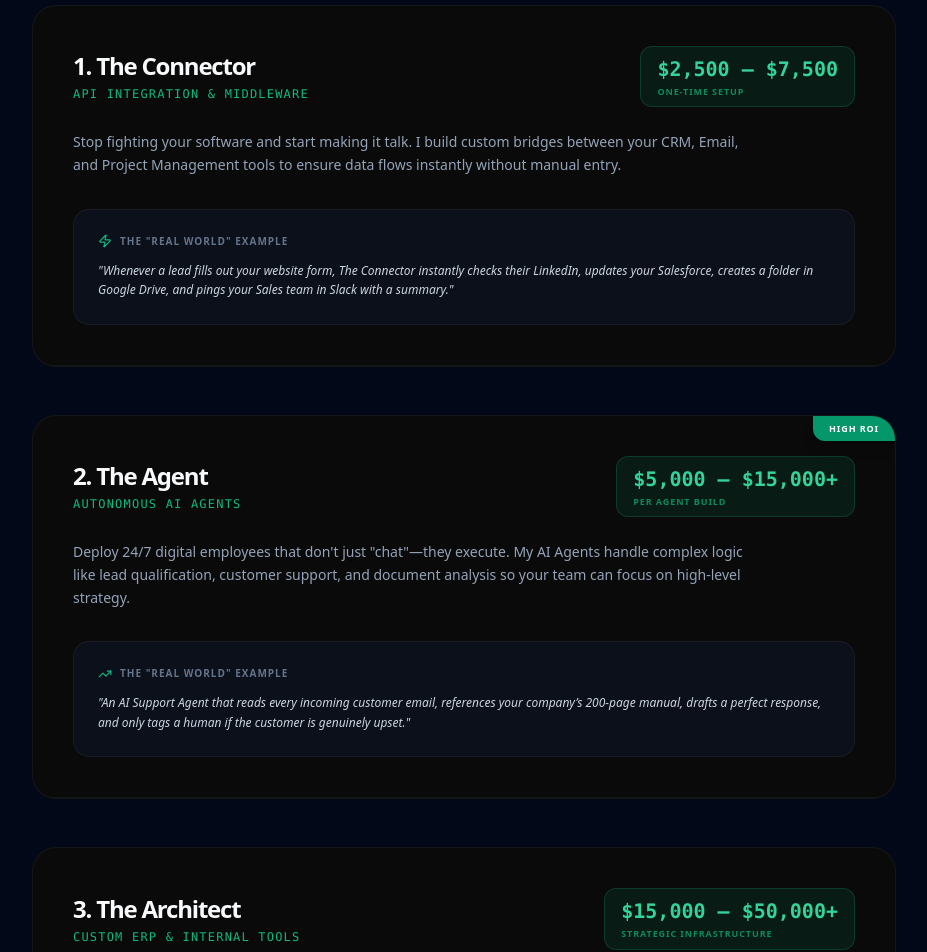
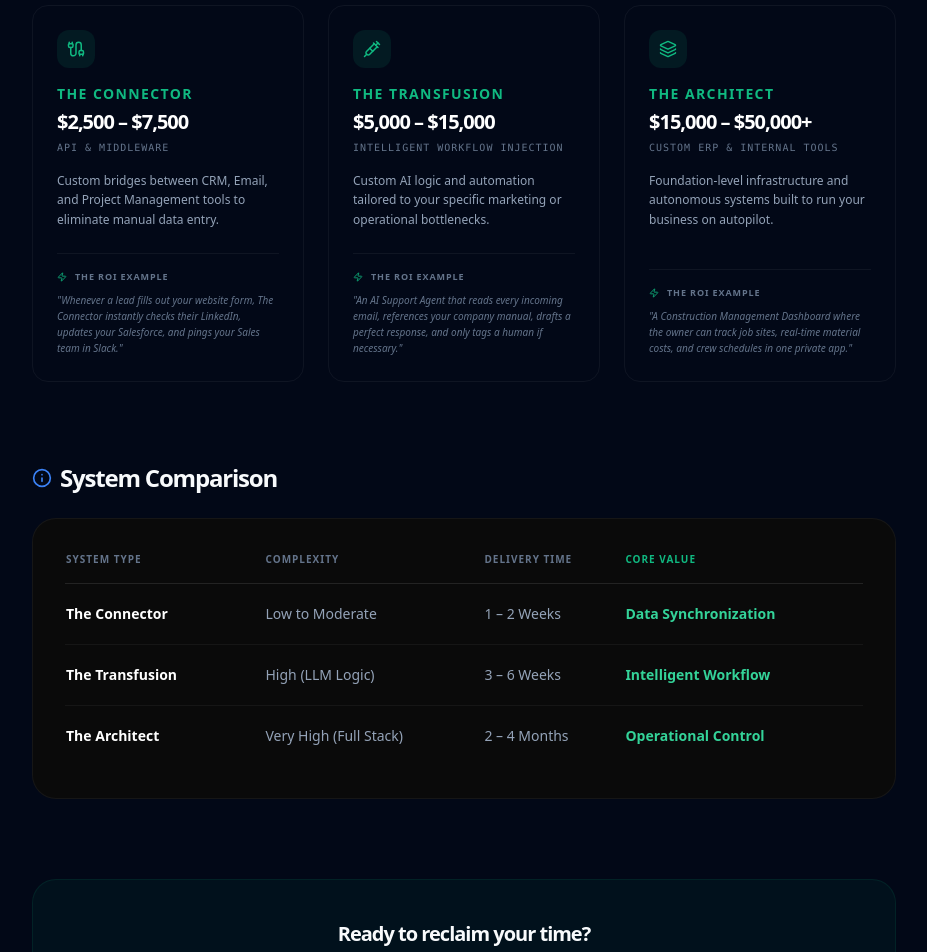
Before and after one commit to Tylor1210/Tycodes-webpage, a React (Vite) app: page /automation in a window 1280 px wide. Shown: the part 360-1312 px from the top of the page, without its empty margins (176-1103 px from the left). Built offline with nearby package versions, Linux system fonts and the light colour scheme.

Commit message:
feat: audit all CTAs — add analytics IDs, booking URLs, and cursor-pointer

```diff
--- a/src/App.tsx
+++ b/src/App.tsx
@@ -146,7 +146,9 @@ function App() {
                     ))}
                   </div>
                 </div>
-                <button className="mt-3 w-full py-1.5 bg-blue-600 group-hover:bg-blue-500 text-white text-[9px] font-black uppercase tracking-widest rounded-xl transition-all">
+                <button
+                  data-analytics-id="home-digital-presence-cta"
+                  className="mt-3 w-full py-1.5 bg-blue-600 group-hover:bg-blue-500 text-white text-[9px] font-black uppercase tracking-widest rounded-xl transition-all cursor-pointer">
                   Get the Package
                 </button>
               </Link>
--- a/src/components/ui/HeroTile.tsx
+++ b/src/components/ui/HeroTile.tsx
@@ -1,11 +1,11 @@
 import { Link } from "react-router-dom";
-import { Bot, ExternalLink } from "lucide-react";
+import { Bot, ExternalLink, Cable, Syringe, Layers } from "lucide-react";
 
 export default function HeroTile() {
   const tiers = [
-    { name: "The Connector", tag: "$2,500 – $7.5k", desc: "API & Middleware. Custom bridges between CRM, Email, and Project Management tools." },
-    { name: "The Agent", tag: "$5,000 – $15k+", desc: "Autonomous AI Agents. Deploy 24/7 digital employees for support and document analysis." },
-    { name: "The Architect", tag: "$15,000 – $50k+", desc: "Custom ERP & Internal Tools. Private dashboards and strategic systems for your business." },
+    { name: "The Connector", tag: "$2,500 – $7,500", desc: "API & Middleware. Custom bridges between CRM, Email, and Project Management tools.", icon: Cable },
+    { name: "The Transfusion", tag: "$5,000 – $15,000", desc: "Intelligent Workflow Injection. Custom AI logic tailored to your bottlenecks.", icon: Syringe },
+    { name: "The Architect", tag: "$15,000 – $50k+", desc: "Custom ERP & Internal Tools. Autonomous systems built to run on autopilot.", icon: Layers },
   ];
 
   return (
@@ -35,7 +35,10 @@ export default function HeroTile() {
         {tiers.map((p) => (
           <div key={p.name} className="flex flex-col py-1 pointer-events-none border-b border-slate-100 dark:border-white/5 last:border-0 pb-3 md:pb-1">
             <div className="flex items-center justify-between mb-1">
-              <p className="text-[11px] font-semibold text-slate-700 dark:text-slate-300">{p.name}</p>
+              <div className="flex items-center gap-2">
+                <p.icon size={12} className="text-emerald-500/50" />
+                <p className="text-[11px] font-semibold text-slate-700 dark:text-slate-300">{p.name}</p>
+              </div>
               <span className="text-[10px] font-black text-emerald-500 border border-emerald-500/20 bg-emerald-500/5 px-2 py-0.5 rounded flex-shrink-0">
                 {p.tag}
               </span>
--- a/src/components/ui/Navbar.tsx
+++ b/src/components/ui/Navbar.tsx
@@ -5,10 +5,9 @@ import { useTheme } from "../theme-provider";
 
 const navLinks = [
   { label: "Home", to: "/" },
-  { label: "Vite-com", to: "/services" },
+  { label: "Web Architecture", to: "/services" },
   { label: "Digital Presence", to: "/digital-presence" },
   { label: "Automation", to: "/automation" },
-  { label: "Web Architecture & Development", to: "/web-architecture-development" },
   { label: "Brand Infrastructure", to: "/brand" },
   { label: "Projects", to: "/projects" },
 ];
@@ -66,7 +65,8 @@ export default function Navbar({ market, isMarketOpen, visitorCount }: NavbarPro
           {/* Contact CTA */}
           <a
             href="mailto:contact@tycodes.dev"
-            className="hidden sm:flex items-center gap-1.5 bg-blue-600 hover:bg-blue-500 text-white text-[10px] font-black uppercase tracking-widest px-4 py-2.5 rounded-xl transition-all hover:scale-105 shadow-lg shadow-blue-600/20"
+            data-analytics-id="navbar-contact"
+            className="hidden sm:flex items-center gap-1.5 bg-blue-600 hover:bg-blue-500 text-white text-[10px] font-black uppercase tracking-widest px-4 py-2.5 rounded-xl transition-all hover:scale-105 shadow-lg shadow-blue-600/20 cursor-pointer"
           >
             <Mail size={12} />
             <span>Contact</span>
--- a/src/pages/Automation.tsx
+++ b/src/pages/Automation.tsx
@@ -1,5 +1,5 @@
 import { Link } from "react-router-dom";
-import { ArrowLeft, Zap, Bot, Layout, Mail, TrendingUp, Info } from "lucide-react";
+import { ArrowLeft, Zap, Bot, Mail, Info, Cable, Syringe, Layers } from "lucide-react";
 
 export default function AutomationPage() {
   return (
@@ -24,100 +24,60 @@ export default function AutomationPage() {
         I build the infrastructure that replaces manual labor with absolute efficiency.
       </p>
 
-      {/* Tiers */}
-      <div className="space-y-8 sm:space-y-12 mb-20">
-        {/* Tier 1: The Connector */}
-        <div className="rounded-3xl bg-[#0a0a0a] border border-white/5 overflow-hidden">
-          <div className="p-6 md:p-10 border-b border-white/5">
-            <div className="flex flex-col md:flex-row md:items-center justify-between gap-4 mb-6">
-              <div>
-                <h2 className="text-xl sm:text-2xl font-black tracking-tighter mb-1">1. The Connector</h2>
-                <p className="text-[10px] sm:text-xs font-mono text-emerald-500 leading-relaxed uppercase tracking-widest">API Integration & Middleware</p>
-              </div>
-              <div className="bg-emerald-500/10 border border-emerald-500/20 px-4 py-2 rounded-xl w-fit">
-                <span className="text-lg sm:text-xl font-black text-emerald-400 font-mono">$2,500 – $7,500</span>
-                <p className="text-[9px] text-emerald-500/70 font-bold uppercase tracking-widest mt-0.5">One-time setup</p>
-              </div>
+      {/* Tiers Grid */}
+      <div className="grid grid-cols-1 md:grid-cols-3 gap-6 mb-20">
+        {[
+          {
+            name: "The Connector",
+            price: "$2,500 – $7,500",
+            subtitle: "API & Middleware",
+            body: "Custom bridges between CRM, Email, and Project Management tools to eliminate manual data entry.",
+            icon: Cable,
+            example: "Whenever a lead fills out your website form, The Connector instantly checks their LinkedIn, updates your Salesforce, and pings your Sales team in Slack."
+          },
+          {
+            name: "The Transfusion",
+            price: "$5,000 – $15,000",
+            subtitle: "Intelligent Workflow Injection",
+            body: "Custom AI logic and automation tailored to your specific marketing or operational bottlenecks.",
+            icon: Syringe,
+            example: "An AI Support Agent that reads every incoming email, references your company manual, drafts a perfect response, and only tags a human if necessary."
+          },
+          {
+            name: "The Architect",
+            price: "$15,000 – $50,000+",
+            subtitle: "Custom ERP & Internal Tools",
+            body: "Foundation-level infrastructure and autonomous systems built to run your business on autopilot.",
+            icon: Layers,
+            example: "A Construction Management Dashboard where the owner can track job sites, real-time material costs, and crew schedules in one private app."
+          }
+        ].map((pkg) => (
+          <div key={pkg.name} className="bg-white/3 rounded-2xl p-6 border border-white/5 flex flex-col h-full hover:border-emerald-500/30 transition-colors">
+            <div className="bg-emerald-500/10 p-2.5 rounded-xl w-fit mb-4">
+              <pkg.icon size={18} className="text-emerald-500" />
             </div>
 
-            <p className="text-slate-400 text-sm leading-relaxed mb-8 max-w-2xl">
-              Stop fighting your software and start making it talk. I build custom bridges between your CRM, Email, and Project Management tools to ensure data flows instantly without manual entry.
+            <div className="mb-4">
+              <h3 className="text-sm font-black uppercase tracking-widest text-emerald-500 mb-1">{pkg.name}</h3>
+              <p className="text-xl font-black text-white tracking-tighter mb-1">{pkg.price}</p>
+              <p className="text-[10px] font-mono text-slate-500 uppercase tracking-widest">{pkg.subtitle}</p>
+            </div>
+
+            <p className="text-xs text-slate-400 leading-relaxed mb-6 flex-1">
+              {pkg.body}
             </p>
 
-            <div className="bg-slate-900/50 rounded-2xl p-5 sm:p-6 border border-white/5">
-              <div className="flex items-center gap-2 mb-3">
-                <Zap size={14} className="text-emerald-500" />
-                <span className="text-[10px] font-bold uppercase tracking-widest text-slate-500">The "Real World" Example</span>
+            <div className="pt-4 border-t border-white/5">
+              <div className="flex items-center gap-2 mb-2">
+                <Zap size={10} className="text-emerald-500" />
+                <span className="text-[9px] font-bold uppercase tracking-widest text-slate-500">The ROI Example</span>
               </div>
-              <p className="text-xs text-slate-300 italic leading-relaxed">
-                "Whenever a lead fills out your website form, The Connector instantly checks their LinkedIn, updates your Salesforce, creates a folder in Google Drive, and pings your Sales team in Slack with a summary."
+              <p className="text-[10px] text-slate-500 italic leading-relaxed">
+                "{pkg.example}"
               </p>
             </div>
           </div>
-        </div>
-
-        {/* Tier 2: The Agent */}
-        <div className="rounded-3xl bg-[#0a0a0a] border border-white/5 overflow-hidden relative">
-          <div className="absolute top-0 right-0 bg-emerald-600 text-white text-[9px] font-bold uppercase tracking-widest px-4 py-1.5 rounded-bl-xl shadow-lg">
-            High ROI
-          </div>
-          <div className="p-6 md:p-10 border-b border-white/5">
-            <div className="flex flex-col md:flex-row md:items-center justify-between gap-4 mb-6">
-              <div>
-                <h2 className="text-xl sm:text-2xl font-black tracking-tighter mb-1">2. The Agent</h2>
-                <p className="text-[10px] sm:text-xs font-mono text-emerald-500 leading-relaxed uppercase tracking-widest">Autonomous AI Agents</p>
-              </div>
-              <div className="bg-emerald-500/10 border border-emerald-500/20 px-4 py-2 rounded-xl w-fit">
-                <span className="text-lg sm:text-xl font-black text-emerald-400 font-mono">$5,000 – $15,000+</span>
-                <p className="text-[9px] text-emerald-500/70 font-bold uppercase tracking-widest mt-0.5">Per Agent build</p>
-              </div>
-            </div>
-
-            <p className="text-slate-400 text-sm leading-relaxed mb-8 max-w-2xl">
-              Deploy 24/7 digital employees that don't just "chat"—they execute. My AI Agents handle complex logic like lead qualification, customer support, and document analysis so your team can focus on high-level strategy.
-            </p>
-
-            <div className="bg-slate-900/50 rounded-2xl p-5 sm:p-6 border border-white/5">
-              <div className="flex items-center gap-2 mb-3">
-                <TrendingUp size={14} className="text-emerald-500" />
-                <span className="text-[10px] font-bold uppercase tracking-widest text-slate-500">The "Real World" Example</span>
-              </div>
-              <p className="text-xs text-slate-300 italic leading-relaxed">
-                "An AI Support Agent that reads every incoming customer email, references your company’s 200-page manual, drafts a perfect response, and only tags a human if the customer is genuinely upset."
-              </p>
-            </div>
-          </div>
-        </div>
-
-        {/* Tier 3: The Architect */}
-        <div className="rounded-3xl bg-[#0a0a0a] border border-white/5 overflow-hidden">
-          <div className="p-6 md:p-10 border-b border-white/5">
-            <div className="flex flex-col md:flex-row md:items-center justify-between gap-4 mb-6">
-              <div>
-                <h2 className="text-xl sm:text-2xl font-black tracking-tighter mb-1">3. The Architect</h2>
-                <p className="text-[10px] sm:text-xs font-mono text-emerald-500 leading-relaxed uppercase tracking-widest">Custom ERP & Internal Tools</p>
-              </div>
-              <div className="bg-emerald-500/10 border border-emerald-500/20 px-4 py-2 rounded-xl w-fit">
-                <span className="text-lg sm:text-xl font-black text-emerald-400 font-mono">$15,000 – $50,000+</span>
-                <p className="text-[9px] text-emerald-500/70 font-bold uppercase tracking-widest mt-0.5">Strategic Infrastructure</p>
-              </div>
-            </div>
-
-            <p className="text-slate-400 text-sm leading-relaxed mb-8 max-w-2xl">
-              Ditch the 10 different SaaS subscriptions and build your own command center. I design custom internal dashboards (ERPs) tailored specifically to your business workflows, giving you total data ownership and zero monthly seat fees.
-            </p>
-
-            <div className="bg-slate-900/50 rounded-2xl p-5 sm:p-6 border border-white/5">
-              <div className="flex items-center gap-2 mb-3">
-                <Layout size={14} className="text-emerald-500" />
-                <span className="text-[10px] font-bold uppercase tracking-widest text-slate-500">The "Real World" Example</span>
-              </div>
-              <p className="text-xs text-slate-300 italic leading-relaxed">
-                "A Construction Management Dashboard where the owner can track 20 job sites, see real-time material costs, manage crew schedules, and generate invoices with one click—all in one private app."
-              </p>
-            </div>
-          </div>
-        </div>
+        ))}
       </div>
 
       {/* Summary comparison */}
@@ -143,10 +103,10 @@ export default function AutomationPage() {
               <td className="py-5 text-emerald-400 font-black">Data Synchronization</td>
             </tr>
             <tr className="border-b border-white/5 hover:bg-white/5 transition-colors">
-              <td className="py-5 text-white font-bold">The Agent</td>
+              <td className="py-5 text-white font-bold">The Transfusion</td>
               <td className="py-5 text-slate-400">High (LLM Logic)</td>
               <td className="py-5 text-slate-400">3 – 6 Weeks</td>
-              <td className="py-5 text-emerald-400 font-black">Decentralized Execution</td>
+              <td className="py-5 text-emerald-400 font-black">Intelligent Workflow</td>
             </tr>
             <tr className="hover:bg-white/5 transition-colors">
               <td className="py-5 text-white font-bold">The Architect</td>
@@ -162,8 +122,11 @@ export default function AutomationPage() {
         <h2 className="text-xl font-bold tracking-tighter">Ready to reclaim your time?</h2>
         <p className="text-xs text-slate-500 mb-2">I find 3 manual tasks we can automate this week.</p>
         <a
-          href="mailto:contact@tycodes.dev?subject=Autonomous Systems Audit"
-          className="inline-flex items-center gap-2 bg-emerald-600 hover:bg-emerald-500 text-white font-black uppercase tracking-widest text-[11px] px-10 py-4 rounded-2xl transition-all hover:scale-105 shadow-lg shadow-emerald-600/20"
+          href="https://calendar.google.com/calendar/appointments/schedules/AcZssZ39ZxoVryKgnZLG_aJ5RfWwq30dGRspuOFH18-mxuwWiBaATCpOY1wk1TFNkOy-8Vy1mt0kyT2N?gv=true"
+          target="_blank"
+          rel="noopener noreferrer"
+          data-analytics-id="automation-book-audit"
+          className="inline-flex items-center gap-2 bg-emerald-600 hover:bg-emerald-500 text-white font-black uppercase tracking-widest text-[11px] px-10 py-4 rounded-2xl transition-all hover:scale-105 shadow-lg shadow-emerald-600/20 cursor-pointer"
         >
           <Mail size={14} />
           Book an Audit
--- a/src/pages/Services.tsx
+++ b/src/pages/Services.tsx
@@ -1,5 +1,5 @@
 import { Link } from "react-router-dom";
-import { ArrowLeft, Database, CheckCircle2, TrendingUp, BarChart3, Mail } from "lucide-react";
+import { ArrowLeft, Database, CheckCircle2, TrendingUp, BarChart3, Mail, Cable, Syringe, Layers, Bot } from "lucide-react";
 
 export default function ServicesPage() {
   return (
@@ -90,10 +90,54 @@ export default function ServicesPage() {
               <td className="py-4 text-emerald-400">+$118,000</td>
               <td className="py-4 text-emerald-400">+$160,000</td>
               <td className="py-4 text-emerald-400">+$190,000</td>
-              <td className="py-4 text-emerald-500 font-black">+$468,000</td>
             </tr>
           </tbody>
         </table>
+      </div>
+      {/* Autonomous Systems Section */}
+      <div className="flex items-center gap-3 mb-6">
+        <div className="bg-emerald-500/15 p-3 rounded-xl">
+          <Bot className="text-emerald-500" size={20} />
+        </div>
+        <h2 className="text-2xl font-black tracking-tighter">Autonomous <span className="text-emerald-500">Systems.</span></h2>
+      </div>
+
+      <div className="grid grid-cols-1 md:grid-cols-3 gap-4 mb-12">
+        {[
+          {
+            name: "The Connector",
+            price: "$2,500 – $7,500",
+            subtitle: "API & Middleware",
+            body: "Custom bridges between CRM, Email, and Project Management tools to eliminate manual data entry.",
+            icon: Cable
+          },
+          {
+            name: "The Transfusion",
+            price: "$5,000 – $15,000",
+            subtitle: "Intelligent Workflow Injection",
+            body: "Custom AI logic and automation tailored to your specific marketing or operational bottlenecks.",
+            icon: Syringe
+          },
+          {
+            name: "The Architect",
+            price: "$15,000 – $50,000+",
+            subtitle: "Custom ERP & Internal Tools",
+            body: "Foundation-level infrastructure and autonomous systems built to run your business on autopilot.",
+            icon: Layers
+          }
+        ].map((pkg) => (
+          <div key={pkg.name} className="bg-white/3 rounded-2xl p-5 border border-white/5 flex flex-col hover:border-emerald-500/30 transition-colors">
+            <div className="bg-emerald-500/10 p-2 rounded-lg w-fit mb-4">
+              <pkg.icon size={14} className="text-emerald-500" />
+            </div>
+            <h3 className="text-sm font-black uppercase tracking-widest text-emerald-500 mb-1">{pkg.name}</h3>
+            <p className="text-xl font-black text-white tracking-tighter mb-1">{pkg.price}</p>
+            <p className="text-[10px] font-mono text-slate-500 uppercase tracking-widest mb-4">{pkg.subtitle}</p>
+            <p className="text-[11px] text-slate-400 leading-relaxed">
+              {pkg.body}
+            </p>
+          </div>
+        ))}
       </div>
 
       {/* Detailed cost comparison breakdown */}
@@ -267,13 +311,16 @@ export default function ServicesPage() {
               ["Vite-com", "$1,500+", "$0", "App Fees & Third-Party Transaction Fees"],
               ["High-Velocity E-com", "$3,500+", "$199", "High-SKU Management Fees & API Limits"],
               ["Enterprise Contract", "$25k+", "$2,500", "Enterprise Revenue Sharing & Variable Fees"],
+              ["The Connector", "$2,500+", "$0", "Manual Data Entry & Duplicate Work"],
+              ["The Transfusion", "$5,000+", "$0", "Operational Bottlenecks & Support Overhead"],
+              ["The Architect", "$15,000+", "$500+", "SaaS Seat Taxes & Data Fragmentation"],
             ].map((row, i) => (
               <tr key={i} className="border-b border-white/5 last:border-0 hover:bg-white/5 transition-colors">
                 <td className="py-4 text-white font-bold">{row[0]}</td>
-                <td className="py-4 text-blue-400 font-mono">{row[1]}</td>
+                <td className={`py-4 font-mono ${i < 4 ? 'text-blue-400' : 'text-emerald-400'}`}>{row[1]}</td>
                 <td className="py-4 text-slate-400 font-mono">{row[2]}</td>
                 <td className="py-4 text-slate-300 flex items-center gap-2">
-                  <CheckCircle2 size={12} className="text-blue-500" />
+                  <CheckCircle2 size={12} className={i < 4 ? 'text-blue-500' : 'text-emerald-500'} />
                   {row[3]}
                 </td>
               </tr>
@@ -284,8 +331,11 @@ export default function ServicesPage() {
 
       <div className="flex justify-center mt-8">
         <a
-          href="mailto:contact@tycodes.dev"
-          className="inline-flex items-center gap-2 bg-blue-600 hover:bg-blue-500 text-white font-black uppercase tracking-widest text-[11px] px-10 py-4 rounded-2xl transition-all hover:scale-105 shadow-lg shadow-blue-600/20"
+        href="https://calendar.google.com/calendar/appointments/schedules/AcZssZ39ZxoVryKgnZLG_aJ5RfWwq30dGRspuOFH18-mxuwWiBaATCpOY1wk1TFNkOy-8Vy1mt0kyT2N?gv=true"
+          target="_blank"
+          rel="noopener noreferrer"
+          data-analytics-id="services-book-free-audit"
+          className="inline-flex items-center gap-2 bg-blue-600 hover:bg-blue-500 text-white font-black uppercase tracking-widest text-[11px] px-10 py-4 rounded-2xl transition-all hover:scale-105 shadow-lg shadow-blue-600/20 cursor-pointer"
         >
           <Mail size={14} />
           Book a Free Audit
```
Also changed, not shown: src/components/ui/Footer.tsx (+5 -2 lines), src/components/ui/MainHeroFunnel.tsx (+5 -4 lines), src/pages/Brand.tsx (+5 -2 lines), src/pages/DigitalPresence.tsx (+9 -3 lines), vite.config.ts (+5 -7 lines).
